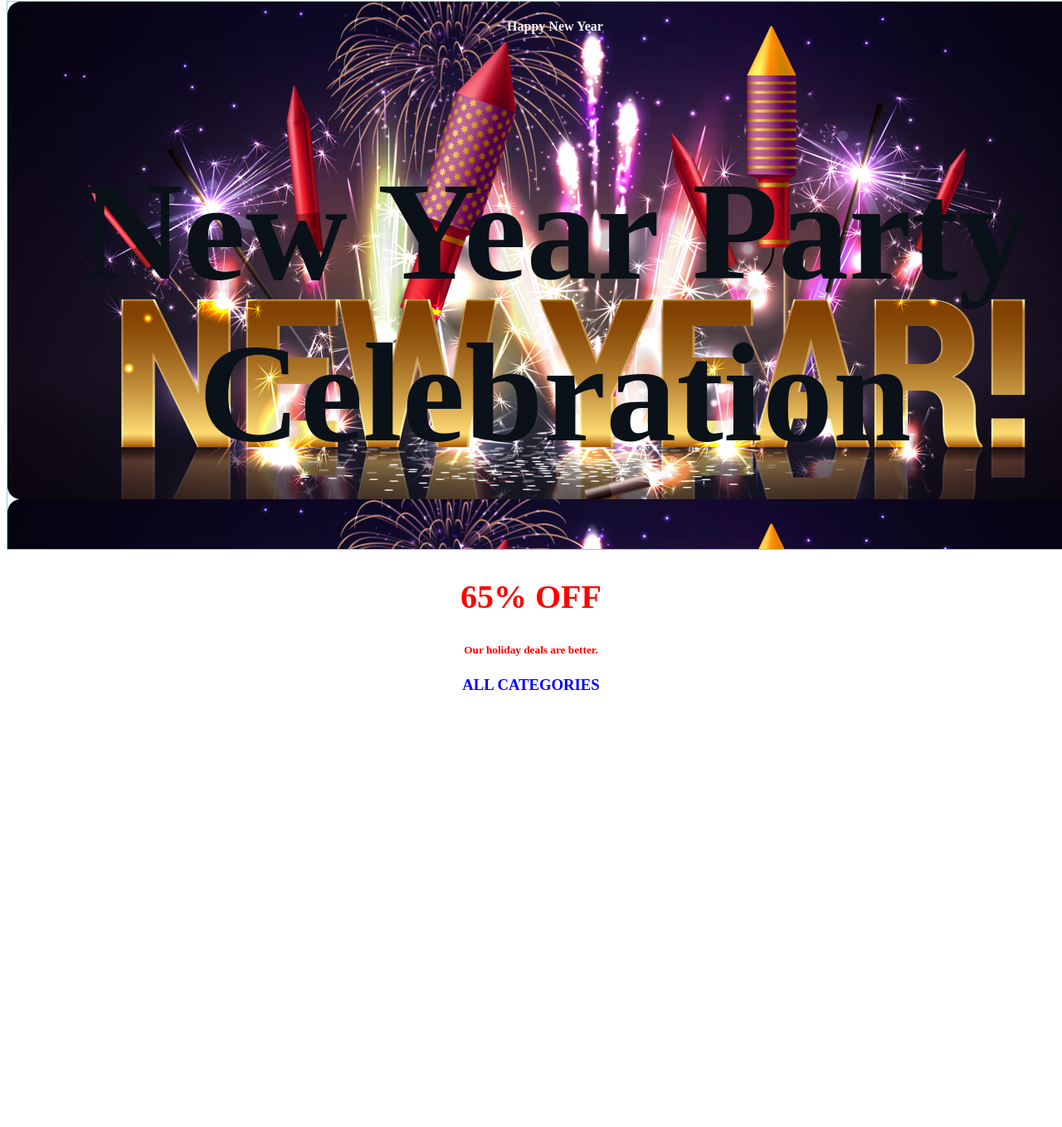
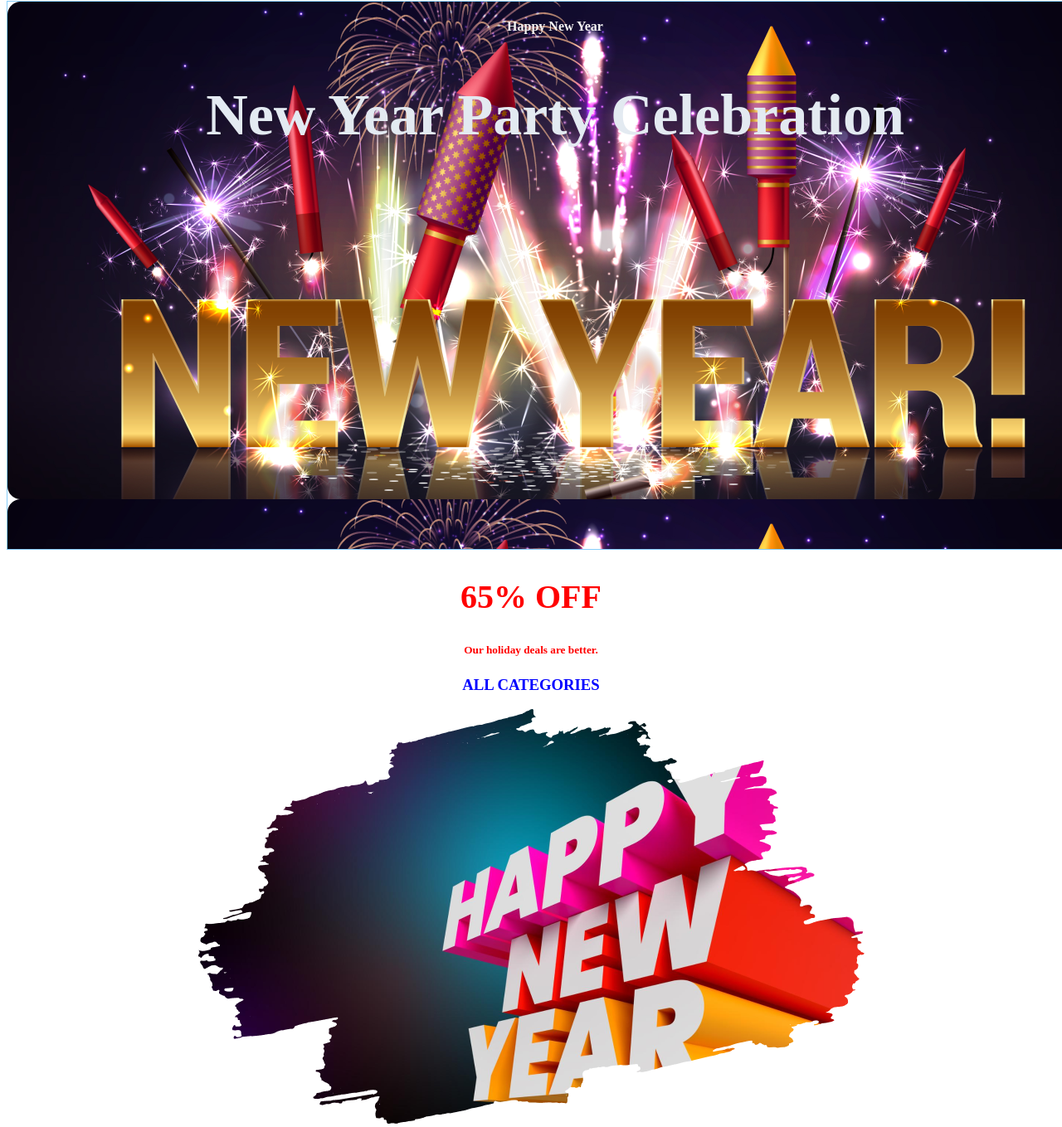
Before and after one commit to MdboktiarUddin/new-year-celebration, a plain HTML site: page index.html in a window 1280 px wide. Shown: the part 7-1366 px from the top of the page at 83% size. Before the commit the page ends 862 px from the top, so only its background shows below. Drawn offline with Linux system fonts and the light colour scheme.

Commit message:
add image with css

```diff
--- a/index.html
+++ b/index.html
@@ -22,6 +22,7 @@
     <h5 class="discount-dills">Our holiday deals are better.</h5>
     <h3 class="discount-cata">ALL CATEGORIES</h3>
 </div>
+<img src="images/New Year Photo.png"/>
     </div>
     <div class="banner-third">
 
--- a/styles.css/celebration.css
+++ b/styles.css/celebration.css
@@ -11,8 +11,8 @@
     background-image: url('../images/Banner\ Image.png');
 }
 .banner-title {
-    color:rgb(10, 17, 24);
-    font-size: 170px;
+    color:rgb(227, 234, 241);
+    font-size: 70px;
 }
 .banner-first h2{
     text-align: center;
```
